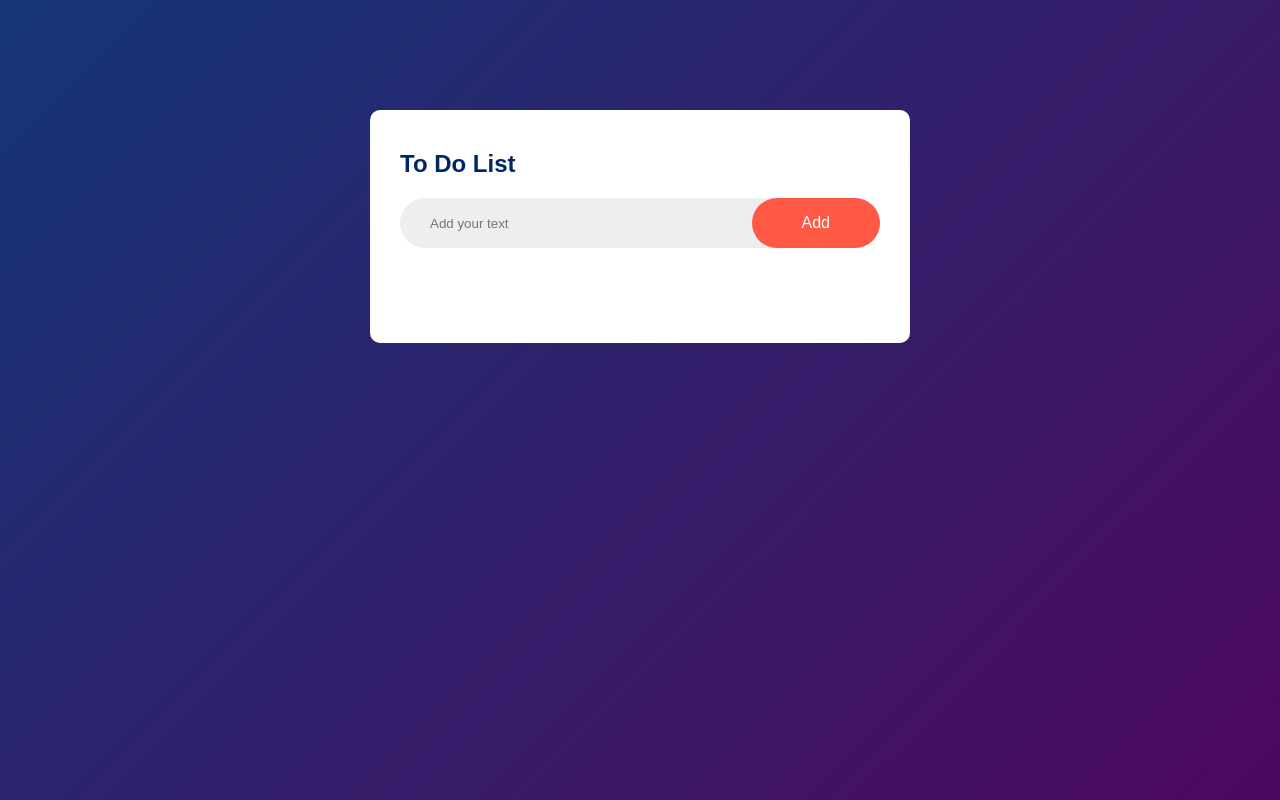
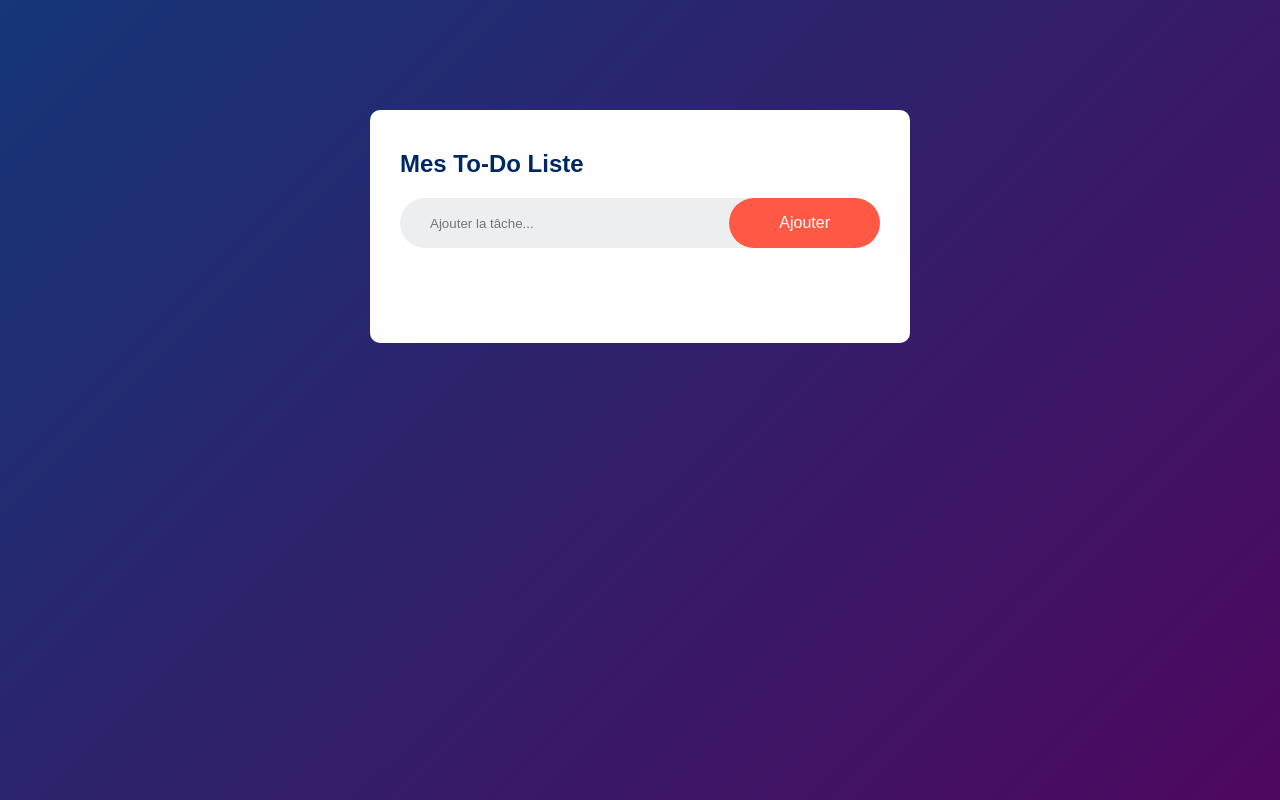
Before and after one commit to tletranvn/todolist, a plain HTML site: page index.html in a window 1280 px wide. Drawn offline with Linux system fonts and the light colour scheme.

Commit message:
Front OK

```diff
--- a/index.html
+++ b/index.html
@@ -4,16 +4,16 @@
   <meta charset="UTF-8">
   <meta name="viewport" content="width=device-width, initial-scale=1">
   <link rel="stylesheet" href="style.css">
-  <title>ToDoList</title>
+  <title>ToDoApp</title>
 </head>
 <body>
 
     <div class="container">
        <div class="todo-app">
-        <h2>To Do List</h2>
+        <h2>Mes To-Do Liste</h2>
         <div class="row">
-            <input type="text" id="input-box" placeholder="Add your text">
-            <button id="add-button">Add</button>
+            <input type="text" id="input-box" placeholder="Ajouter la tâche...">
+            <button id="add-button">Ajouter</button>
         </div>
         <ul id="list-container">
             <!--hidden the html Task after finishing the styling
--- a/script.js
+++ b/script.js
@@ -12,7 +12,7 @@ function addTask(){
 
         //to add a cross icon to delete the task :
         let span = document.createElement("span");
-        span.innerHTML = "\u00d7"; //to cross the lign
+        span.innerHTML = "\u00d7"; //to cross the line
         li.appendChild(span);
     }
     inputBox.value = ''; // 👉 clear the input right after it is in the list
```
